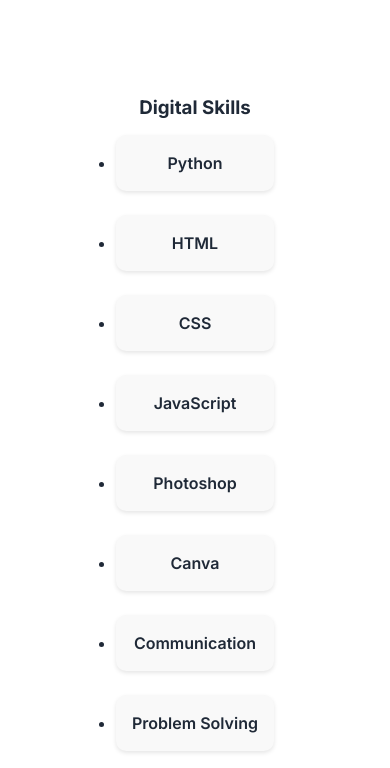
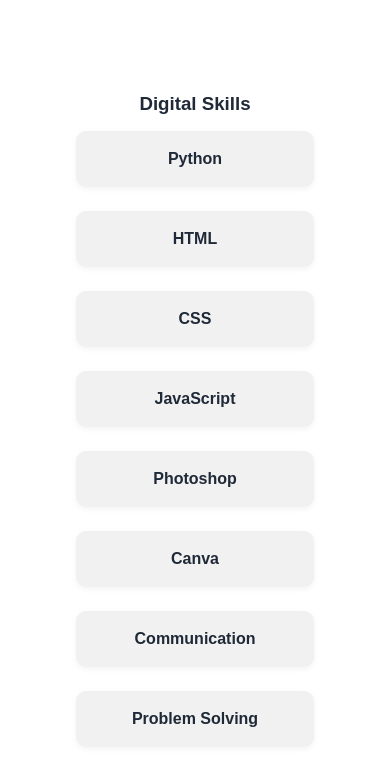
Before and after one commit to ahmed3lhag/portfolio, a plain HTML site: page index.html in a window 390 px wide. Shown: the part 1515-2283 px from the top of the page. Drawn offline with Linux system fonts and the light colour scheme.

Commit message:
Update style.css

```diff
--- a/style.css
+++ b/style.css
@@ -419,101 +419,55 @@ h1, h2, h3 {
     margin-bottom: 1rem;
 }
 
-/* Technical Skills Section */
+
+/* Skills Section */
 .skills {
-    display: flex;
-    flex-direction: column;
-    align-items: center;
+    max-width: 1100px;
+    margin: 4rem auto;
+    padding: 2rem;
     text-align: center;
-    max-width: 900px;
-    margin: 50px auto;
-    padding: 50px 20px;
-}
-    max-width: 1200px;
-    margin: 4rem auto;
-    padding: 4rem 1.5rem;
-    box-sizing: border-box;
+    font-family: sans-serif;
 }
 
 .skills-header {
-    text-align: center;
     font-size: 2rem;
-    font-weight: bold;
+    font-weight: 700;
     margin-bottom: 2rem;
     color: #333;
 }
 
 .skills-list {
     display: grid;
-    grid-template-columns: repeat(auto-fit, minmax(150px, 1fr));
+    grid-template-columns: repeat(auto-fit, minmax(160px, 1fr));
     gap: 1.5rem;
+    list-style: none;
+    padding: 0;
 }
 
 .skills-list li {
-    background-color: #f9f9f9;
+    background-color: #f1f1f1;
     padding: 1rem;
     border-radius: 10px;
-    box-shadow: 0 2px 4px rgba(0, 0, 0, 0.1);
-    text-align: center;
+    box-shadow: 0 2px 6px rgba(0, 0, 0, 0.05);
+    transition: transform 0.3s ease, box-shadow 0.3s ease;
     font-weight: 600;
-    transition: transform 0.3s ease, box-shadow 0.3s ease;
 }
 
 .skills-list li:hover {
     transform: translateY(-5px);
-    box-shadow: 0 4px 8px rgba(0, 0, 0, 0.2);
+    box-shadow: 0 4px 12px rgba(0, 0, 0, 0.1);
 }
 
-/* Media Queries for Small Screens */
-@media (max-width: 1024px) {
-    .about {
-    display: flex;
-    flex-direction: column;
-    align-items: center;
-    text-align: center;
-    max-width: 900px;
-    margin: 50px auto;
-    padding: 50px 20px;
-}
-        grid-template-columns: 1fr;
-        text-align: center;
-        gap: 2rem;
-    }
-
-    .about img {
-        max-width: 350px;
-    }
-
-    .skills-list {
-        grid-template-columns: repeat(3, 1fr);
-    }
-}
-
+/* Responsive Design */
 @media (max-width: 768px) {
-    .skills-list {
-        grid-template-columns: repeat(2, 1fr);
-    }
-
-    .about-content h2 {
+    .skills-header {
         font-size: 1.8rem;
     }
 }
 
 @media (max-width: 480px) {
-    .skills-list {
-        grid-template-columns: 1fr;
-    }
-
-    .about img {
-        max-width: 300px;
-    }
-
-    .about-content h2 {
-        font-size: 1.6rem;
-    }
-
-    .about-content {
-        gap: 1rem;
+    .skills-header {
+        font-size: 1.5rem;
     }
 }
 
```
